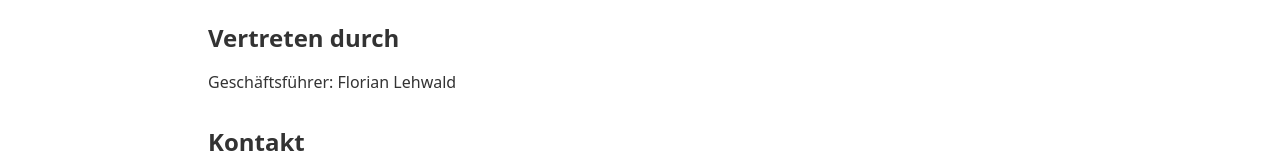
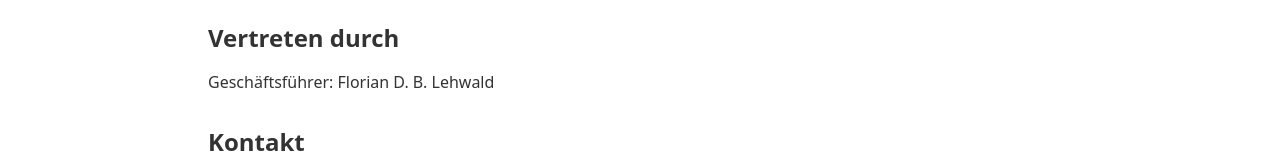
Before and after one commit to ritzelm/singyourstory-94-991e88d7, a React (Vite) app: page /impressum in a window 1280 px wide. Shown: the part 434-594 px from the top of the page. Built offline with nearby package versions, Linux system fonts and the light colour scheme.

Commit message:
Update Impressum.tsx

```diff
--- a/src/pages/Impressum.tsx
+++ b/src/pages/Impressum.tsx
@@ -15,7 +15,7 @@ const Impressum = () => {
           Deutschland</p>
 
           <h2 className="text-2xl font-semibold mt-8 mb-4">Vertreten durch</h2>
-          <p>Geschäftsführer: Florian Lehwald</p>
+          <p>Geschäftsführer: Florian D. B. Lehwald</p>
 
           <h2 className="text-2xl font-semibold mt-8 mb-4">Kontakt</h2>
           <p>E-Mail: info@meinkinderlied.de</p>
```
